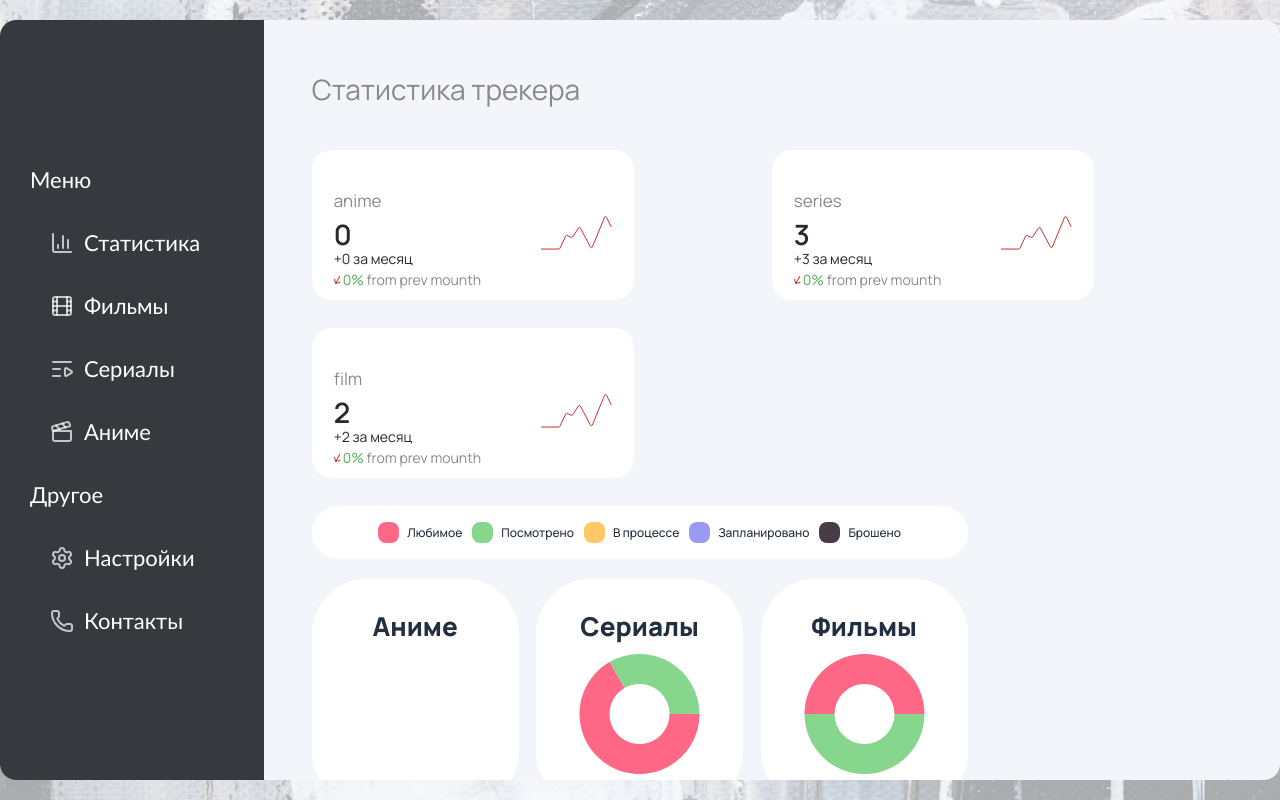
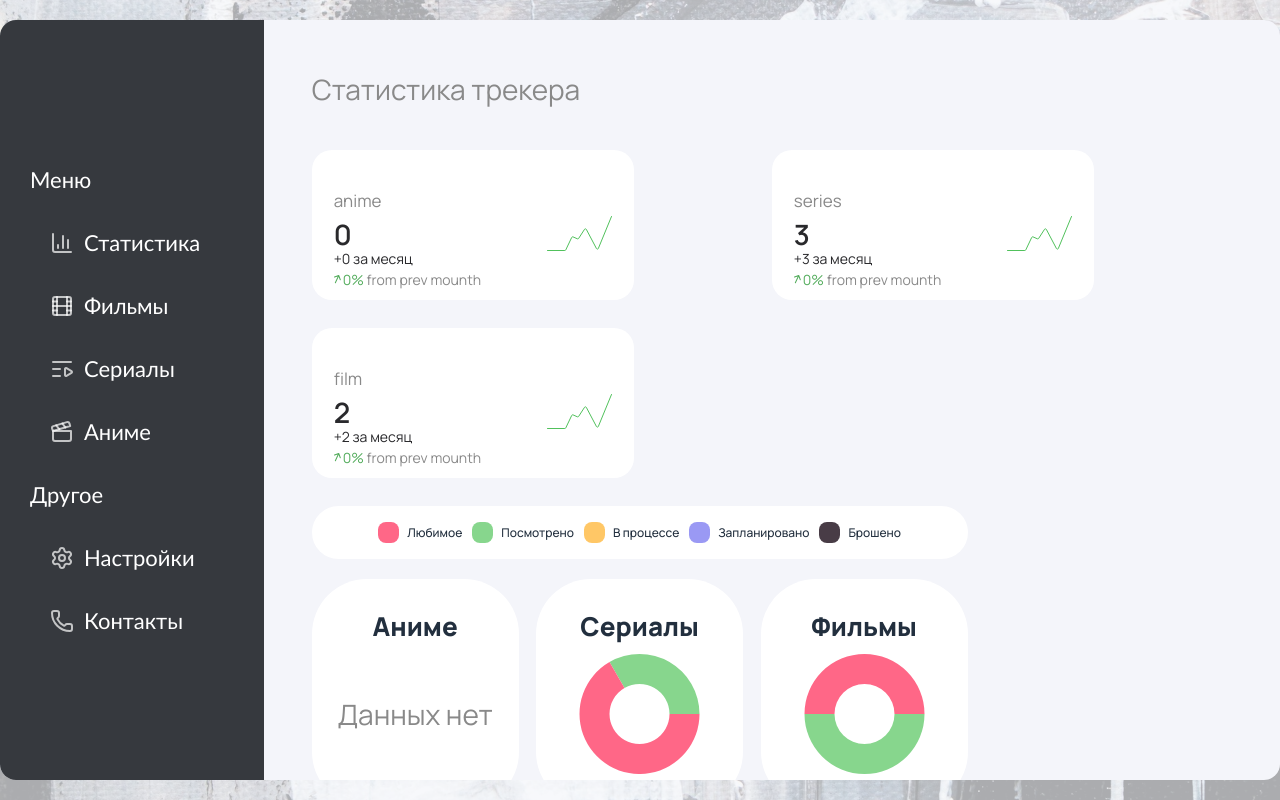
Before and after one commit to enoughy/EntertainmentTracker, a Next.js app: page / in a window 1280 px wide. Built offline with nearby package versions, Linux system fonts and the light colour scheme.

Commit message:
fix first elemet selector bug

```diff
--- a/features/base-stat-card/base-stat-card.tsx
+++ b/features/base-stat-card/base-stat-card.tsx
@@ -35,7 +35,7 @@ export function BaseStatCard({
 
         {/* procent that change of time*/}
         <div className="text-[#898989] text-[14px] text-center relative">
-          {proc > 0 ? (
+          {proc >= 0 ? (
             <ArrowUp className="mb-0.5 mr-0.5"></ArrowUp>
           ) : (
             <ArrowDown className="mb-0.5 mr-0.5"></ArrowDown>
@@ -48,7 +48,7 @@ export function BaseStatCard({
       </div>
 
       <div className="flex items-center justify-center">
-        {proc > 0 ? <PlotUp></PlotUp> : <PlotDown></PlotDown>}
+        {proc >= 0 ? <PlotUp></PlotUp> : <PlotDown></PlotDown>}
       </div>
     </BaseCard>
   );
--- a/features/dount-chart/dount-chart.tsx
+++ b/features/dount-chart/dount-chart.tsx
@@ -21,6 +21,11 @@ export function DountChart({ stat, name }: DountChartProps) {
         {name}
       </h4>
       <div className="h-30">
+        {stat?.data.length === 0 ? (
+          <div className="h-full flex justify-center items-center">
+            Данных нет
+          </div>
+        ) : (
           <ResponsiveContainer>
             <PieChart>
               <Pie
@@ -38,6 +43,7 @@ export function DountChart({ stat, name }: DountChartProps) {
               />
             </PieChart>
           </ResponsiveContainer>
+        )}
       </div>
     </BaseCard>
   );
```
Lines whose indentation alone changed are shown as unchanged.
